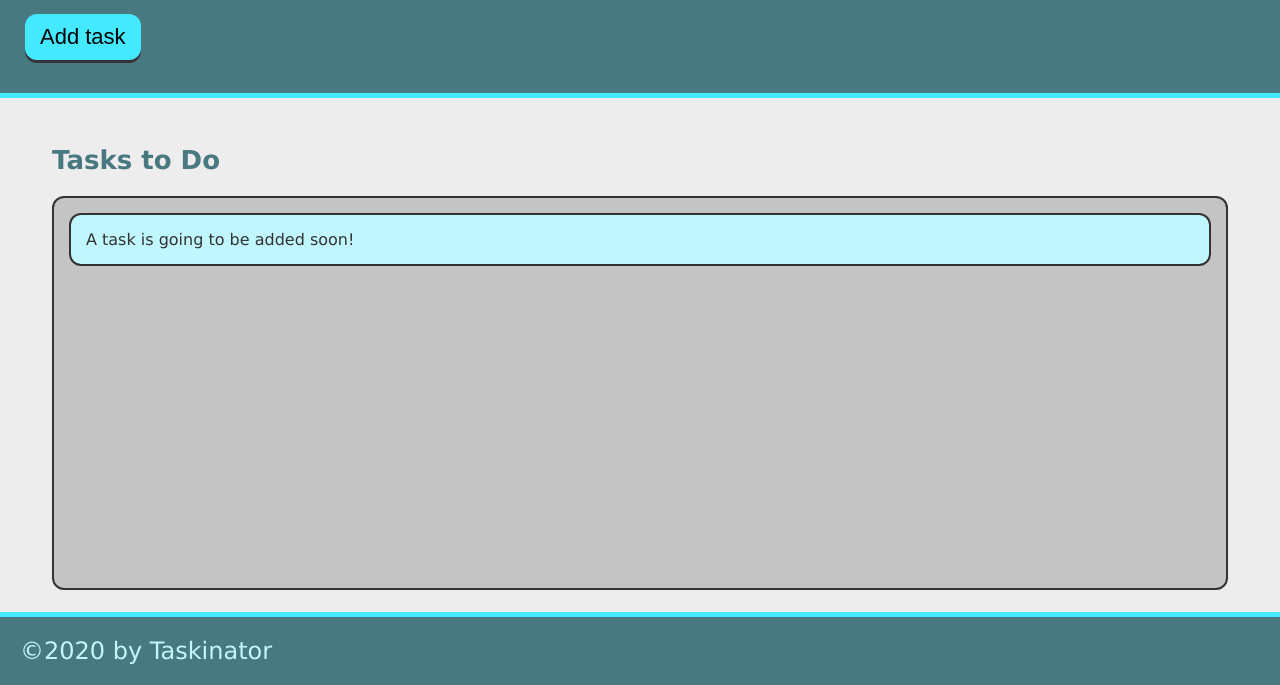
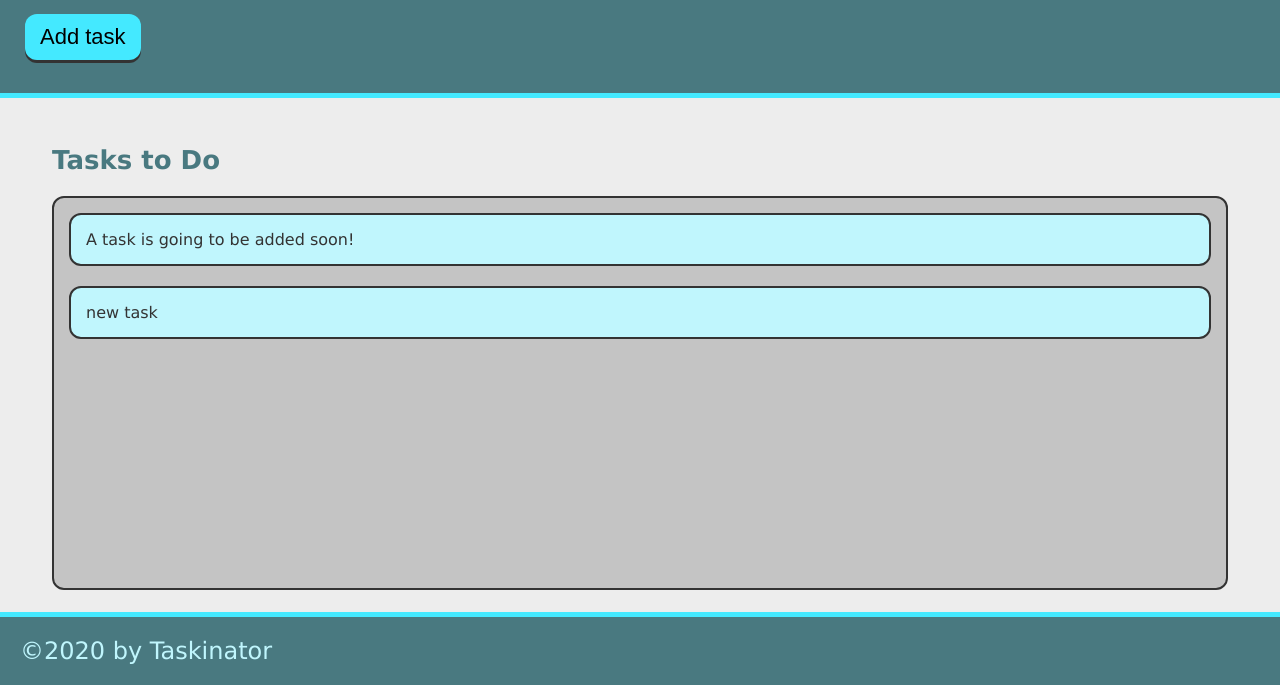
Before and after one commit to jhg13010/taskinator, a plain HTML site: page index.html in a window 1280 px wide. Both pictures are taken after a click on the button "Add task". Shown: the part 115-800 px from the top of the page. Drawn offline with Linux system fonts and the light colour scheme.

Commit message:
added function to add new task to the to do list

```diff
--- a/assets/js/script.js
+++ b/assets/js/script.js
@@ -1,2 +1,16 @@
 var buttonEl = document.querySelector("#save-task");
-console.log(buttonEl);
+var tasksToDoEl = document.querySelector("#tasks-to-do");
+
+/* function getTask(callback) {
+    var task = prompt("Enter Task Name");
+    callback(addTask);
+} */
+
+function addTask() {
+    var listItemEL = document.createElement("li");
+    listItemEL.className = "task-item";
+    listItemEL.textContent = "new task";
+    tasksToDoEl.appendChild(listItemEL);
+}
+
+buttonEl.addEventListener("click", addTask)
--- a/index.html
+++ b/index.html
@@ -18,7 +18,7 @@
     <main class="page-content">
         <section class="task-list-wrapper">
             <h2 class="list-title"> Tasks to Do</h2>
-            <ul class="task-list">
+            <ul class="task-list" id="tasks-to-do">
                 <li class="task-item"> A task is going to be added soon!</li>
             </ul>
         </section>
```
